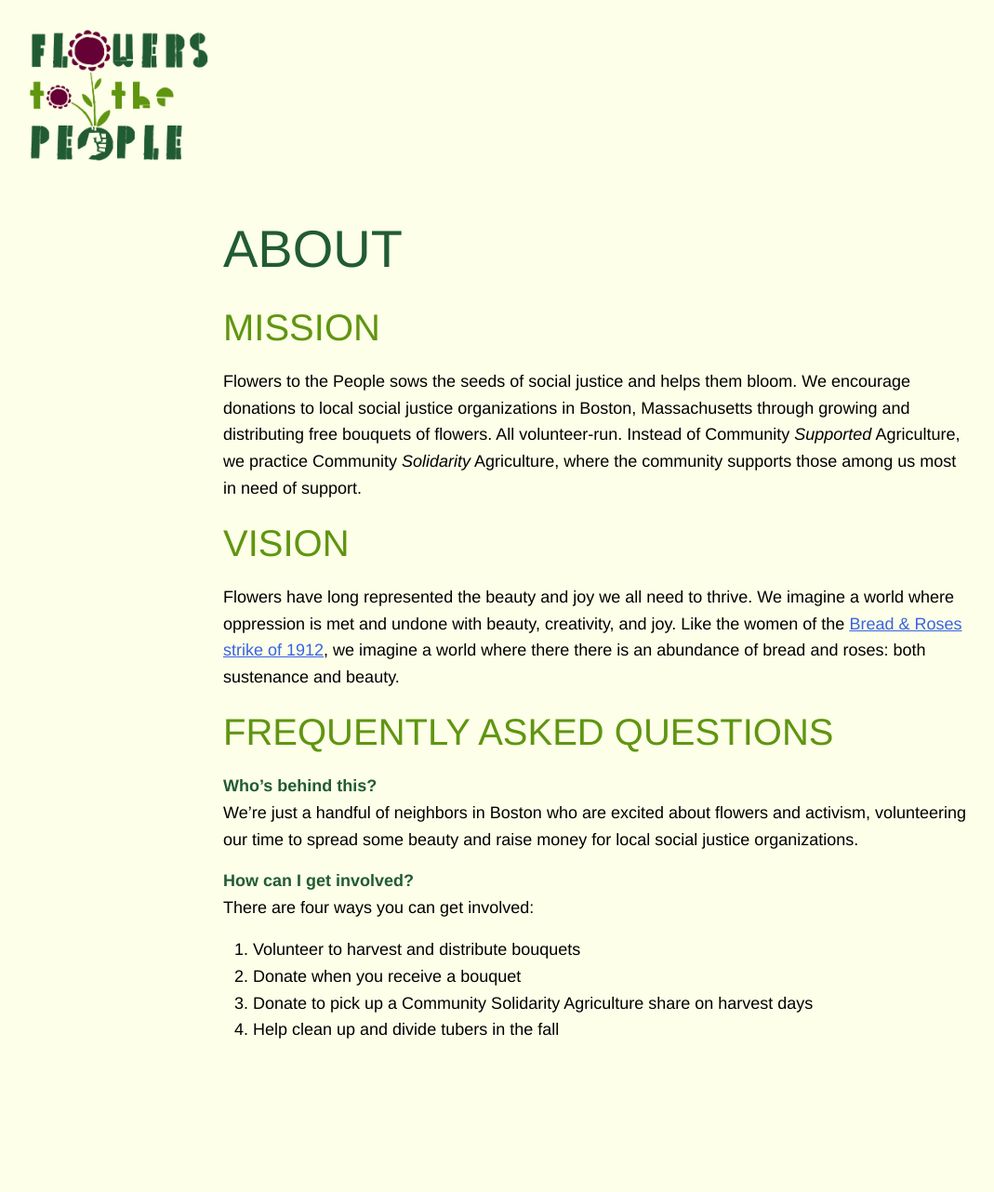
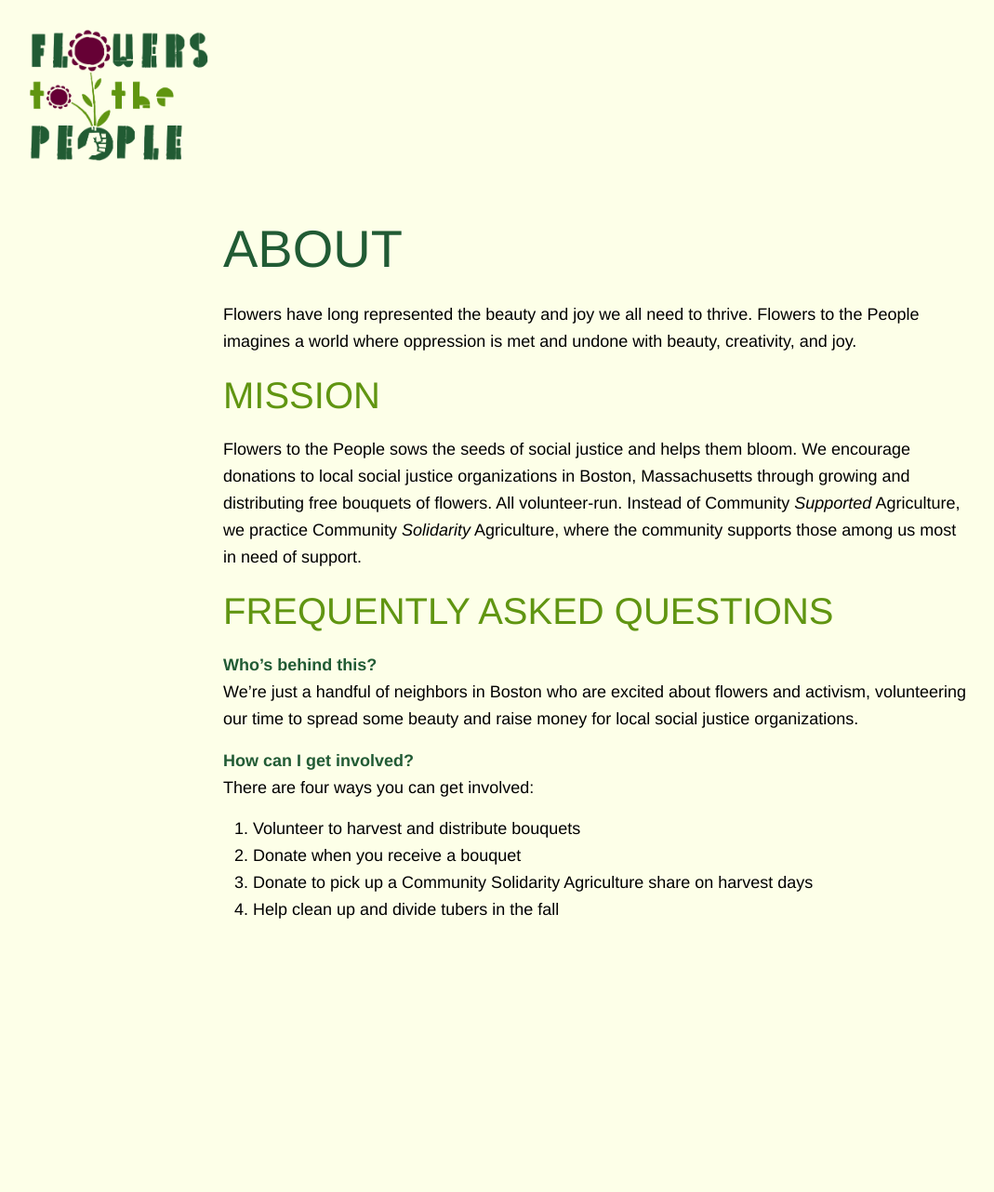
Before and after one commit to heybenji/flowerstothepeople, a Jekyll site: the page built from about.markdown, in a window 1280 px wide. Shown: the whole page at 93% size, without its empty margins (0-1069 px from the left). Built offline with Jekyll 4.4.1, drawn with Linux system fonts in a browser that asks for light colours; some web fonts are replaced; after the commit the page ends 1153 px from its top, so only the background shows below that.

Commit message:
Remove Bread & Roses entirely
- Benji cries a small tear

```diff
--- a/about.markdown
+++ b/about.markdown
@@ -7,13 +7,13 @@ class: page
 
 # About
 
+Flowers have long represented the beauty and joy we all need to thrive. Flowers to the People imagines a world where oppression is met and undone with beauty, creativity, and joy.
+
+{% comment %}Like the women of the [Bread & Roses strike of 1912](https://en.wikipedia.org/wiki/1912_Lawrence_textile_strike), we imagine a world where there there is an abundance of bread and roses: both sustenance and beauty.{% endcomment %}
+
 ## Mission
 
 {{ site.description }} Instead of Community <em>Supported</em> Agriculture, we practice Community <em>Solidarity</em> Agriculture, where the community supports those among us most in need of support.
-
-## Vision
-
-Flowers have long represented the beauty and joy we all need to thrive. We imagine a world where oppression is met and undone with beauty, creativity, and joy. Like the women of the [Bread & Roses strike of 1912](https://en.wikipedia.org/wiki/1912_Lawrence_textile_strike), we imagine a world where there there is an abundance of bread and roses: both sustenance and beauty.
 
 ## Frequently Asked Questions
 
```
